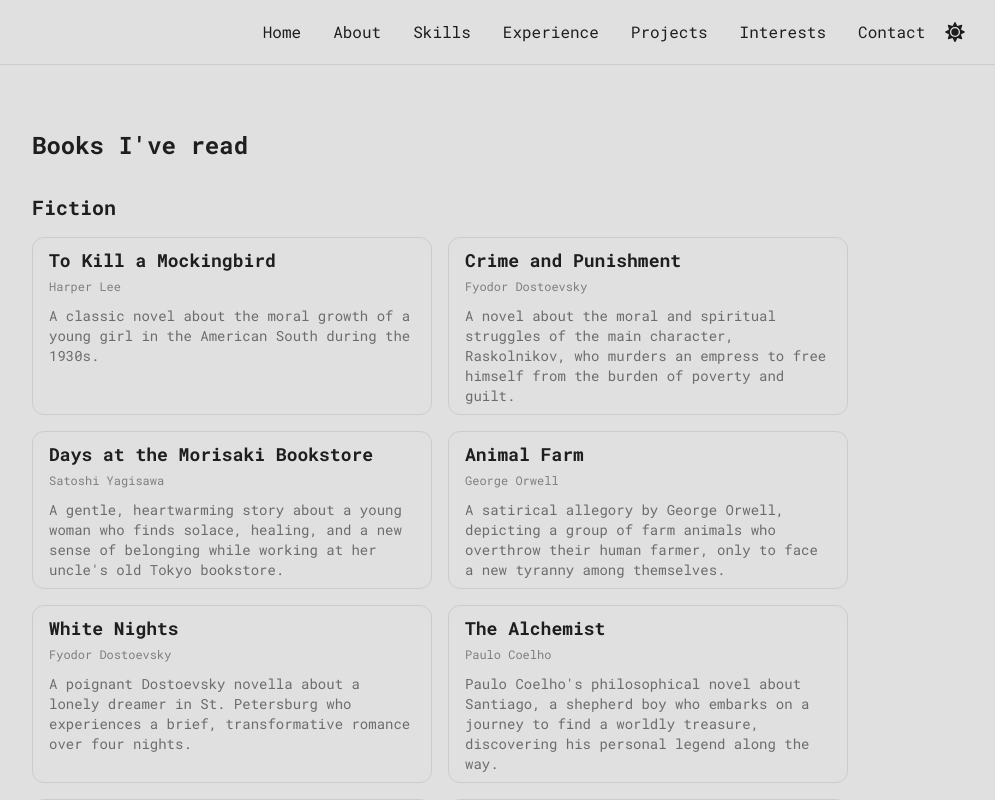
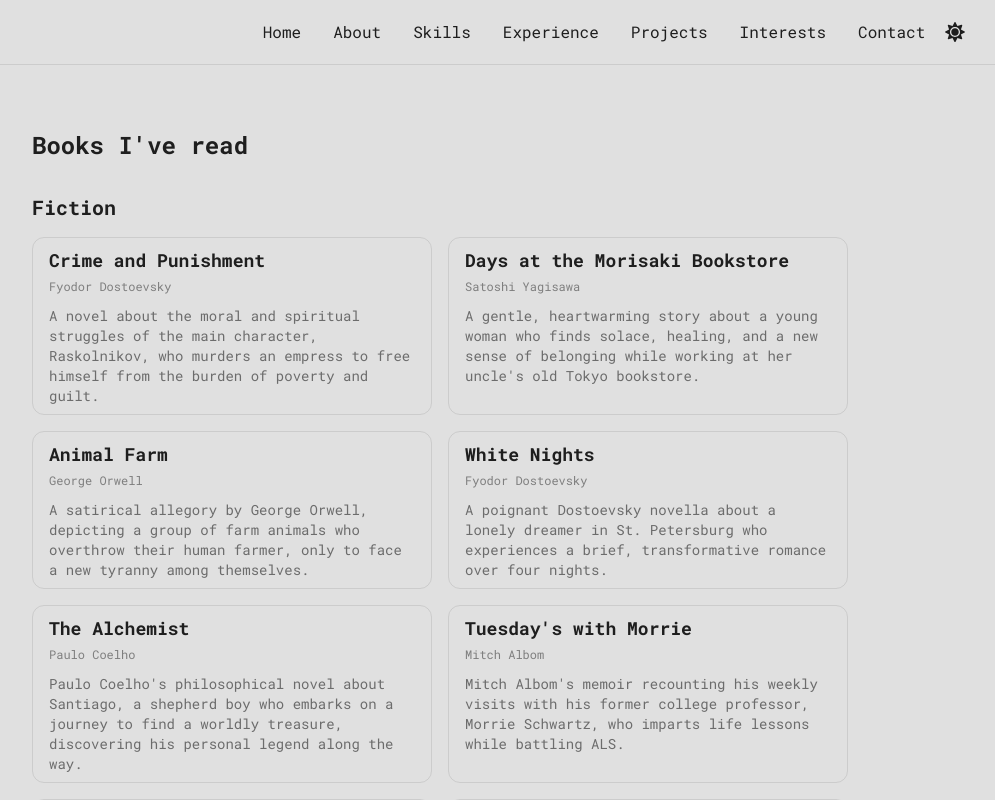
Before and after one commit to JayeshPadhiar/jayeshpadhiar.github.io, a Next.js app: page /books in a window 1280 px wide. Shown: the whole page, without its empty margins (32-1027 px from the left). Built offline with nearby package versions, Linux system fonts and the light colour scheme.

Commit message:
current book updated

```diff
--- a/src/app/(pages)/books/page.tsx
+++ b/src/app/(pages)/books/page.tsx
@@ -4,12 +4,6 @@ import MainContent from "@/components/MainContent";
 export default function Books() {
 	const books = {
 		"Fiction": [
-			{
-				title: "To Kill a Mockingbird",
-				author: "Harper Lee",
-				description: "A classic novel about the moral growth of a young girl in the American South during the 1930s.",
-				image: "/images/book-1.jpg"
-			},
 			{
 				title: "Crime and Punishment",
 				author: "Fyodor Dostoevsky",
@@ -137,7 +131,7 @@ export default function Books() {
 
 	return (
 		<MainContent>
-			<section id="books" className="w-full flex flex-col items-start justify-start gap-8 py-16">
+			<section id="books" className="w-full flex flex-col items-start justify-start gap-8 py-16 mx-auto">
 				<h1 className="text-2xl font-bold">Books I've read</h1>
 				{Object.keys(books).map((category) => (
 					<div key={category} className="flex flex-col items-start justify-start gap-4 w-full mb-8">
--- a/src/app/(pages)/now/page.tsx
+++ b/src/app/(pages)/now/page.tsx
@@ -33,7 +33,7 @@ export default function Now() {
 			title: "Reading",
 			description: "Books I'm currently reading (or at least pretending to read on Zoom calls):",
 			items: [
-				<BookCard title="To Kill a Mockingbird" author="Harper Lee" description="A classic novel about the moral growth of a young girl in the American South during the 1930s. Also, there's a bird." />
+				<BookCard title="Frankenstein" author="Mary Shelley" description="" />
 			]
 		},
 		health: {
--- a/src/components/Interests.tsx
+++ b/src/components/Interests.tsx
@@ -60,7 +60,7 @@ export default function Interests() {
                         <div className="w-full h-full flex flex-col items-start justify-start gap-4">
                             <div className="flex flex-col items-start justify-start gap-4 w-full">
                                 <h1>I'm currently reading:</h1>
-                                <BookCard title="To Kill a Mockingbird" author="Harper Lee" description="" />
+                                <BookCard title="Frankenstein" author="Mary Shelley" description="" />
                             </div>
                             <div className="flex flex-col items-start justify-start gap-4 w-full">
                                 <h1>Just finished reading:</h1>
```
